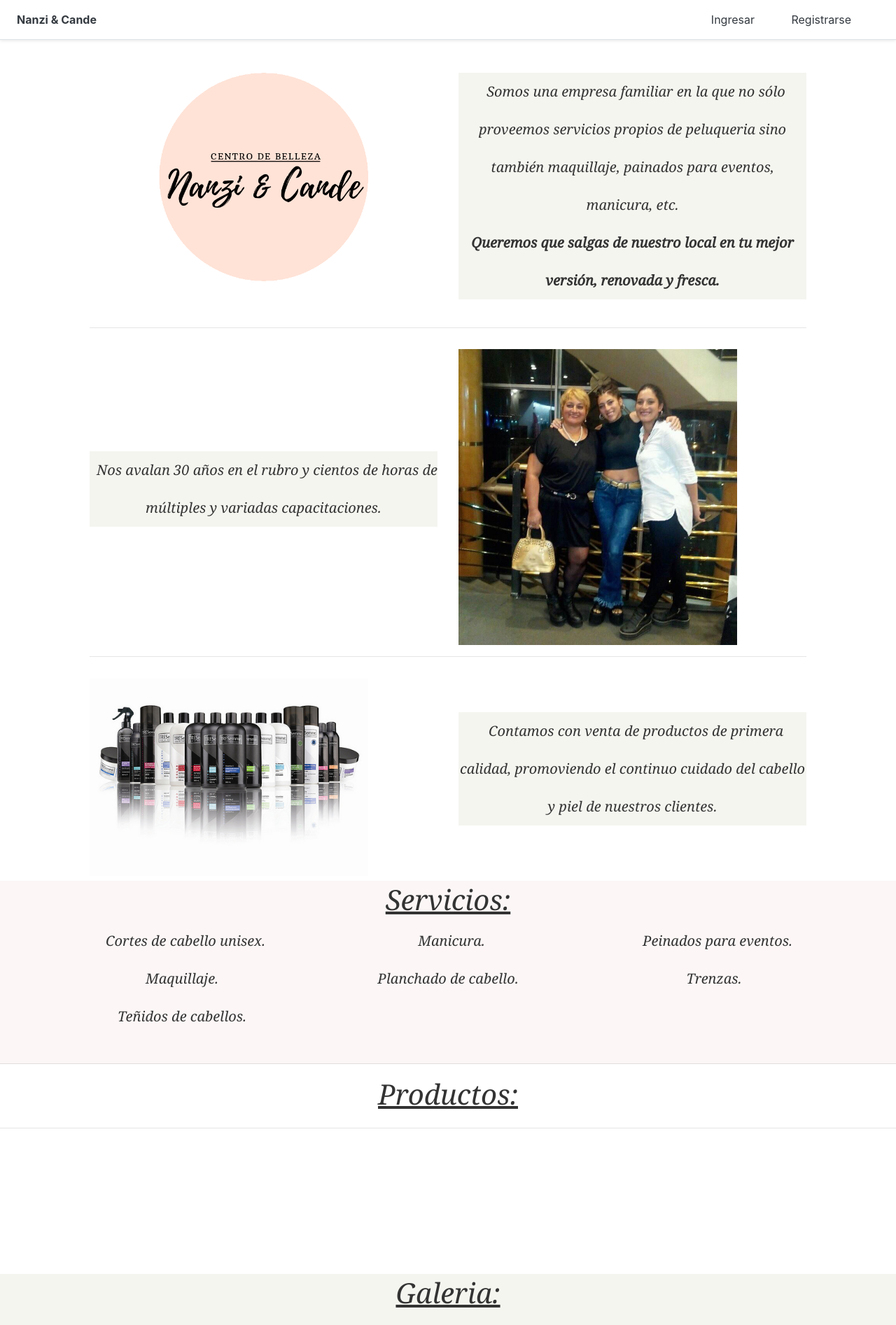
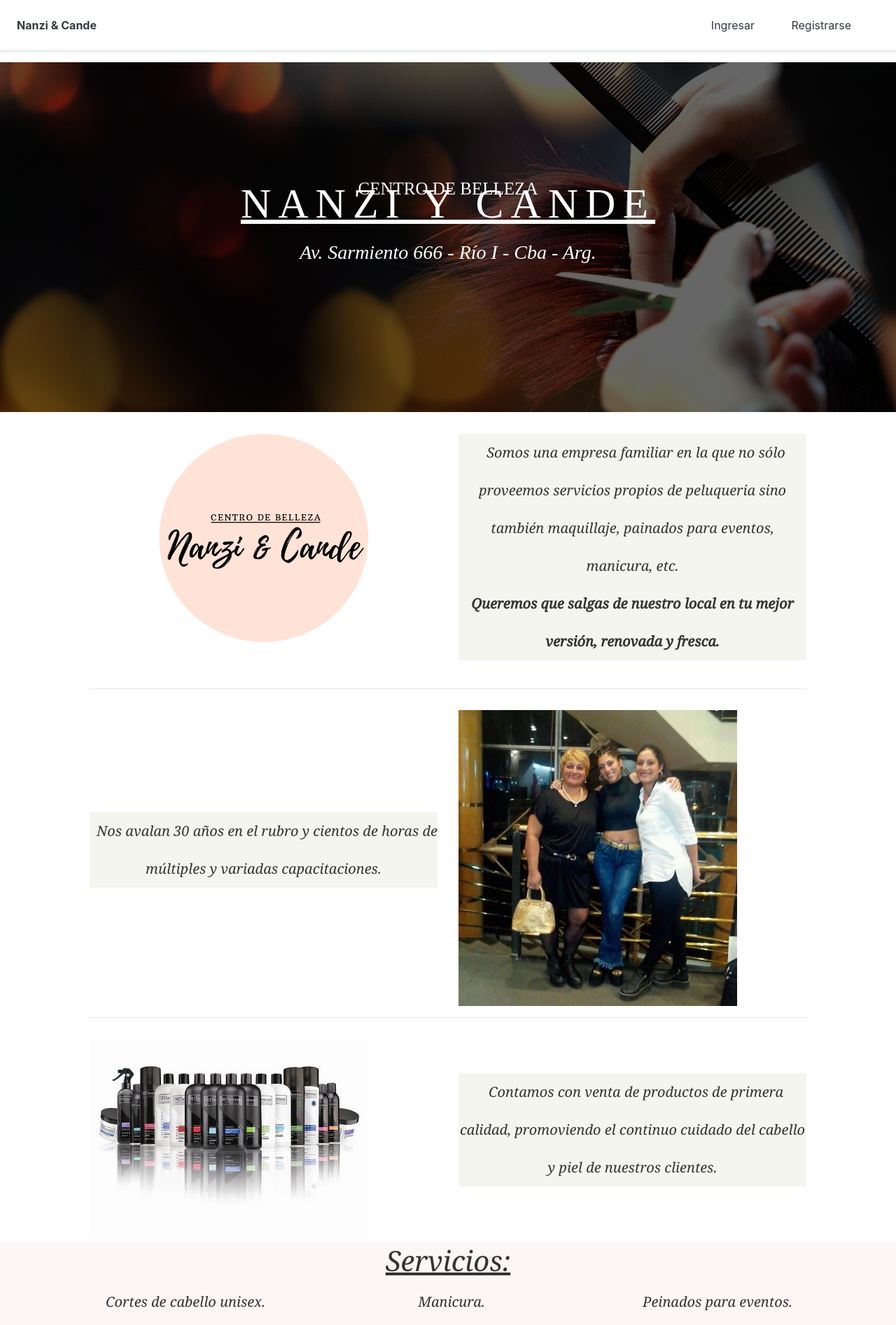
Before and after one commit to nahuelbrandan/company_website, a Django app: page / in a window 1280 px wide. Shown: the top 1894 px of the page at 70% size. Run offline with Django 3.2, Linux system fonts and the light colour scheme; data that the repository does not hold is empty; some libraries are stand-ins or nearby versions.

Commit message:
cover image in home and others little things

```diff
--- a/src/app/static/css/style.css
+++ b/src/app/static/css/style.css
@@ -1,3 +1,71 @@
+body, html {
+  height: 100%;
+}
+.masthead {
+  height: 50%;
+  min-height: 500px;
+  background-image:
+    linear-gradient(rgba(0, 0, 0, 0.6),rgba(0, 0, 0, 0.6)),url('../images/cover.jpg');
+  background-size: cover;
+  background-position: center;
+  background-repeat: no-repeat;
+	position: relative;
+  text-align: center;
+}
+.masthead .centered {
+  position: absolute;
+  top: 50%;
+  left: 50%;
+  transform: translate(-50%, -50%);
+}
+.masthead h2 {
+	color: #fff;
+	font-family: 'Cormorant Garamond';
+	font-size: 25px;
+	font-weight: 200;
+	line-height: 50px;
+	margin-bottom: -40px;
+	text-align: center;
+	text-transform: uppercase;
+}
+.masthead h1 {
+	color: #fff;
+	font-family: 'Cormorant Garamond';
+	text-decoration: underline;
+	font-size: 60px;
+	font-weight: 400;
+	line-height: 72px;
+	letter-spacing: 10px;
+	margin-bottom: 10px;
+	text-align: center;
+	text-transform: uppercase;
+}
+.masthead p {
+	color: #fff;
+	font-family: 'Cormorant Garamond';
+	font-size: 28px;
+	font-style: italic;
+	font-weight: 400;
+	line-height: 48px;
+	max-width: 640px;
+	margin: 0 auto 48px;
+	text-align: center;
+}
+.masthead a {
+	color: #e66c7e;	border-bottom: 2px solid #e66c7e;
+	font-family: 'Cormorant Garamond';
+	font-size: 16px;
+	font-weight: 700;
+	letter-spacing: 3px;
+	text-decoration: none;
+	text-transform: uppercase;
+}
+.masthead a:hover {
+	color: #fff;
+	border-bottom: 2px solid #fff;
+}
+
+
 .background_color_grey {
   background-color: #f5f5f0;
 }
--- a/src/app/templates/home.html
+++ b/src/app/templates/home.html
@@ -7,6 +7,15 @@
   <link rel="stylesheet" href="https://use.fontawesome.com/releases/v5.0.13/css/all.css" integrity="sha384-DNOHZ68U8hZfKXOrtjWvjxusGo9WQnrNx2sqG0tfsghAvtVlRW3tvkXWZh58N9jp" crossorigin="anonymous">
   <link rel="stylesheet" href="https://cdnjs.cloudflare.com/ajax/libs/material-design-iconic-font/2.2.0/css/material-design-iconic-font.min.css">
   <link rel="stylesheet" type="text/css" href="{% static 'css/products.css' %}" />
+
+  <!-- Full Page Image Header with Vertically Centered Content -->
+  <div class="masthead">
+    <div class="centered">
+      <h2>Centro de belleza</h2>
+      <h1>Nanzi y Cande</h1>
+      <p>Av. Sarmiento 666 - Río I - Cba - Arg.</p>
+    </div>
+  </div>
 
   <div class="how-section1">
     <div class="row">
@@ -79,7 +88,7 @@
   </div>
 
   <div class="container">
-    <p class="title_of_section"> Productos: </p>
+    <p class="title_of_section"> Productos destacados: </p>
     <div class="row clearfix">
       {% for product in products %}
         <div class="col-lg-3 col-md-4 col-sm-12">
--- a/src/app/templates/navbar.html
+++ b/src/app/templates/navbar.html
@@ -1,4 +1,4 @@
-<div class="d-flex flex-column flex-md-row align-items-center p-3 px-md-4 mb-3 bg-white border-bottom shadow-sm">
+<div class="d-flex flex-column flex-md-row align-items-center p-4 px-md-4 mb-3 bg-white border-bottom shadow-sm">
   <a class="my-0 mr-md-auto text-dark font-weight-bold" href="{%url 'home'%}">{{company_name}}</a>
 
   <nav class="my-2 my-md-0 mr-md-3">
--- a/src/app/views.py
+++ b/src/app/views.py
@@ -19,7 +19,7 @@ company_name = "Nanzi & Cande"
 
 class HomeView(View):
     def get(self, req):
-        galery_images = ['images/galery/'+f for f in listdir(os.path.join(settings.BASE_DIR, 'app/static/images/galery/'))]
+        galery_images = ['images/galery/principal/'+f for f in listdir(os.path.join(settings.BASE_DIR, 'app/static/images/galery/principal/'))]
 
         context = {
             'title': 'N&C Centro de belleza',
```
Also changed, not shown: src/app/static/images/cover.jpg (added), src/app/static/images/galery/principal/1.jpg (renamed from src/app/static/images/galery/1.jpg), src/app/static/images/galery/principal/1111.jpg (renamed from src/app/static/images/galery/1111.jpg), src/app/static/images/galery/principal/43228370_2377144425733230_1626645101591658496_n.jpg (renamed from src/app/static/images/galery/43228370_2377144425733230_1626645101591658496_n.jpg), src/app/static/images/galery/principal/44247841_2391496724298000_3044008747635572736_n.jpg (renamed from src/app/static/images/galery/44247841_2391496724298000_3044008747635572736_n.jpg), src/app/static/images/galery/principal/44445855_2395731633874509_4441349037102202880_n.jpg (renamed from src/app/static/images/galery/44445855_2395731633874509_4441349037102202880_n.jpg), src/app/static/images/galery/principal/44564535_2394674823980190_7682509140245086208_n.jpg (renamed from src/app/static/images/galery/44564535_2394674823980190_7682509140245086208_n.jpg), src/app/static/images/galery/principal/44991686_2404389389675400_7413196660513177600_n.jpg (renamed from src/app/static/images/galery/44991686_2404389389675400_7413196660513177600_n.jpg), src/app/static/images/galery/principal/51348092_2552451871535817_6254747606010822656_n.jpg (renamed from src/app/static/images/galery/51348092_2552451871535817_6254747606010822656_n.jpg), src/app/static/images/galery/secondary/43403107_2378212508959755_5336199331420569600_n.jpg (renamed from src/app/static/images/galery/43403107_2378212508959755_5336199331420569600_n.jpg), src/app/static/images/galery/secondary/44843835_2403424283105244_7760327921809489920_n.jpg (renamed from src/app/static/images/galery/44843835_2403424283105244_7760327921809489920_n.jpg), src/app/static/images/galery/secondary/51538713_2561747717272899_3427408499485704192_n.jpg (renamed from src/app/static/images/galery/51538713_2561747717272899_3427408499485704192_n.jpg), src/app/static/images/galery/secondary/52309246_2552492868198384_7700816893610819584_n.jpg (renamed from src/app/static/images/galery/52309246_2552492868198384_7700816893610819584_n.jpg).
